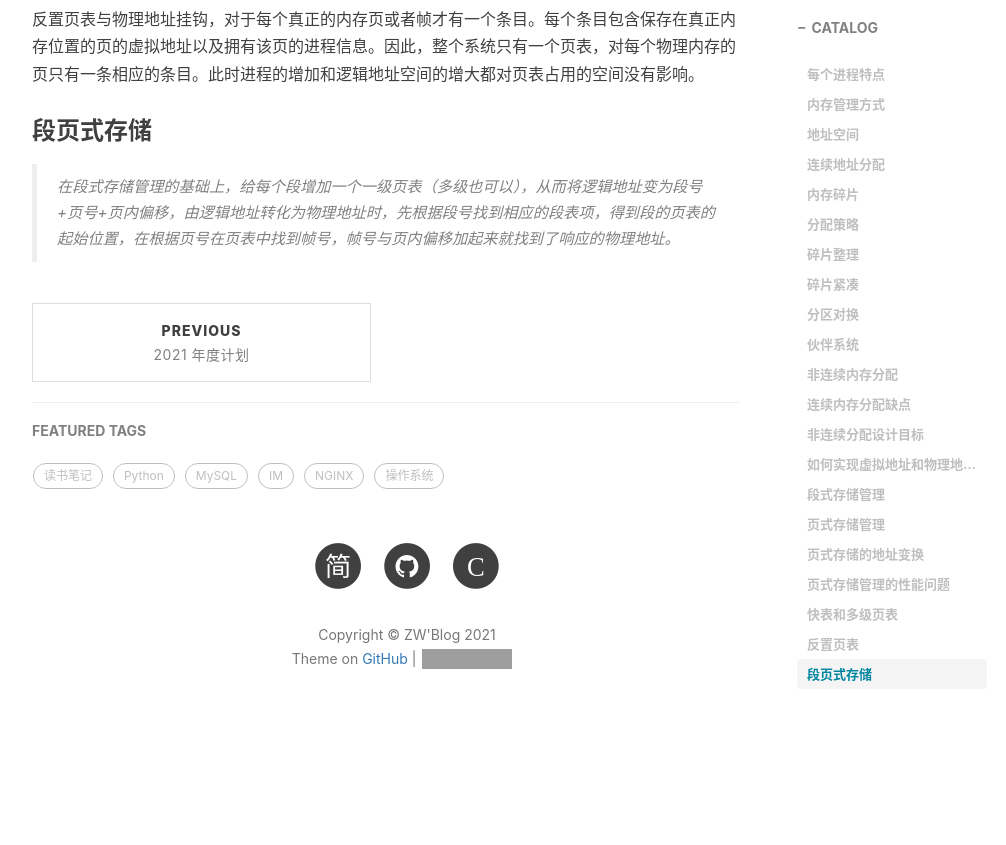
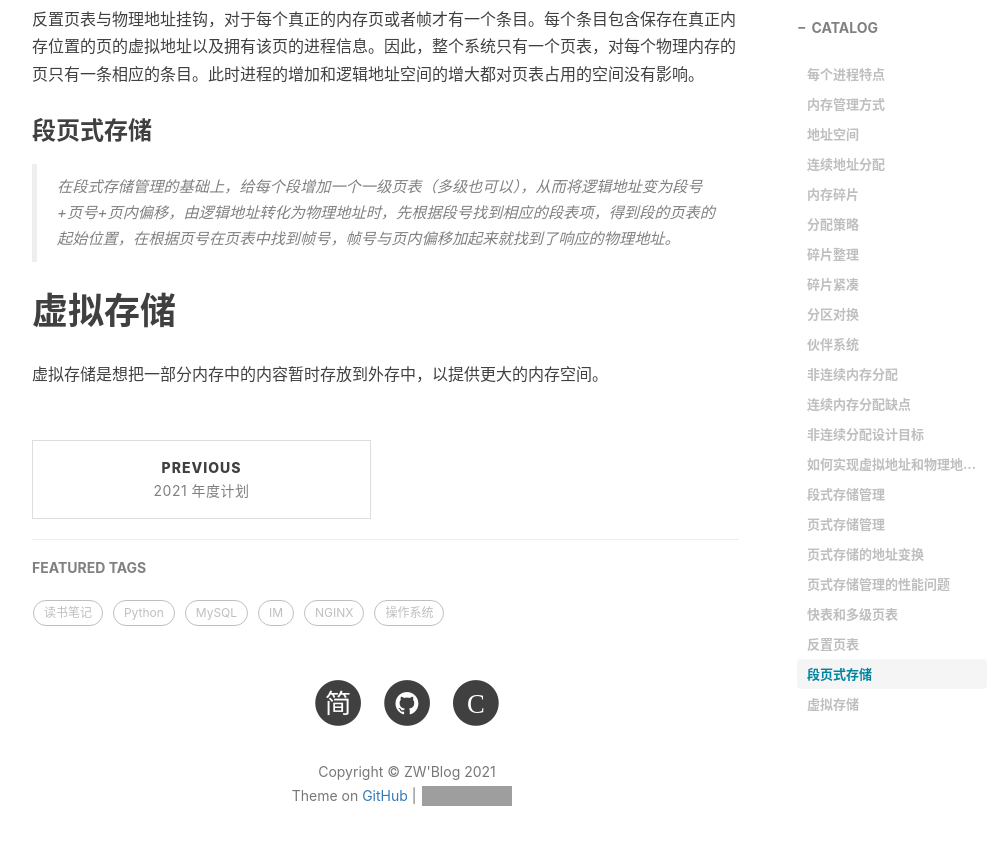
Before and after one commit to GitZW/gitzw.github.io, a Jekyll site: the page built from _posts/2021-02-28-操作系统笔记二.md, in a window 1280 px wide and 900 px high, scrolled down 5625 px. Shown: the top 845 px of the window, without its empty margins (233-1239 px from the left). Built offline with Jekyll 4.4.1, drawn with Linux system fonts in a browser that asks for light colours; nearby versions of some CDN libraries; comment, search, counter and statistics services are not loaded; before the commit the page ends 6388 px from its top, so only the background shows below that; grey boxes are pictures that could not be loaded.

Commit message:
虚拟存储

```diff
--- a/_posts/2021-02-28-操作系统笔记二.md
+++ b/_posts/2021-02-28-操作系统笔记二.md
@@ -160,3 +160,7 @@ CPU控制逻辑给总线发送物理地址请求。
 
 ### 段页式存储
 > 在段式存储管理的基础上，给每个段增加一个一级页表（多级也可以），从而将逻辑地址变为段号+页号+页内偏移，由逻辑地址转化为物理地址时，先根据段号找到相应的段表项，得到段的页表的起始位置，在根据页号在页表中找到帧号，帧号与页内偏移加起来就找到了响应的物理地址。
+
+
+# 虚拟存储
+虚拟存储是想把一部分内存中的内容暂时存放到外存中，以提供更大的内存空间。
```
